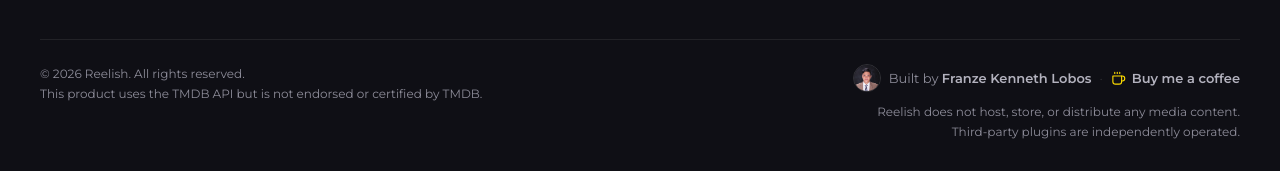
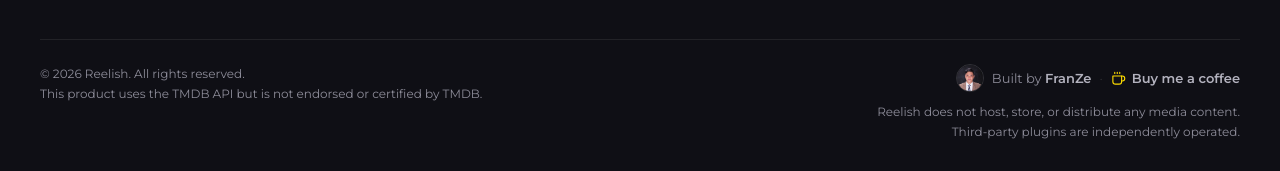
Before and after one commit to frnzeeey/reelish_web-page, a website: page guides/updating-reelish.html in a window 1280 px wide. Shown: the part 2283-2454 px from the top of the page. Drawn offline with nearby package versions, Linux system fonts and the light colour scheme.

Commit message:
name  footer update

```diff
--- a/guides/updating-reelish.html
+++ b/guides/updating-reelish.html
@@ -192,7 +192,7 @@
           <div class="footer-bottom-end">
             <div class="footer-creator">
               <img class="footer-creator-avatar" src="../assets/profile/Asset%201.png" alt="" width="28" height="28" loading="lazy" />
-              <span>Built by <strong>Franze Kenneth Lobos</strong></span>
+              <span>Built by <strong>FranZe</strong></span>
               <span class="footer-creator-sep" aria-hidden="true">·</span>
               <a class="footer-coffee" href="https://buymeacoffee.com/frnzegl" target="_blank" rel="noopener noreferrer">
                 <svg viewBox="0 0 24 24" aria-hidden="true"><path d="M17 8h1a4 4 0 0 1 0 8h-1"/><path d="M3 8h14v9a4 4 0 0 1-4 4H7a4 4 0 0 1-4-4Z"/><path d="M6 2v2M10 2v2M14 2v2"/></svg>
```
Also changed, not shown: index.html (+1 -1 lines).
